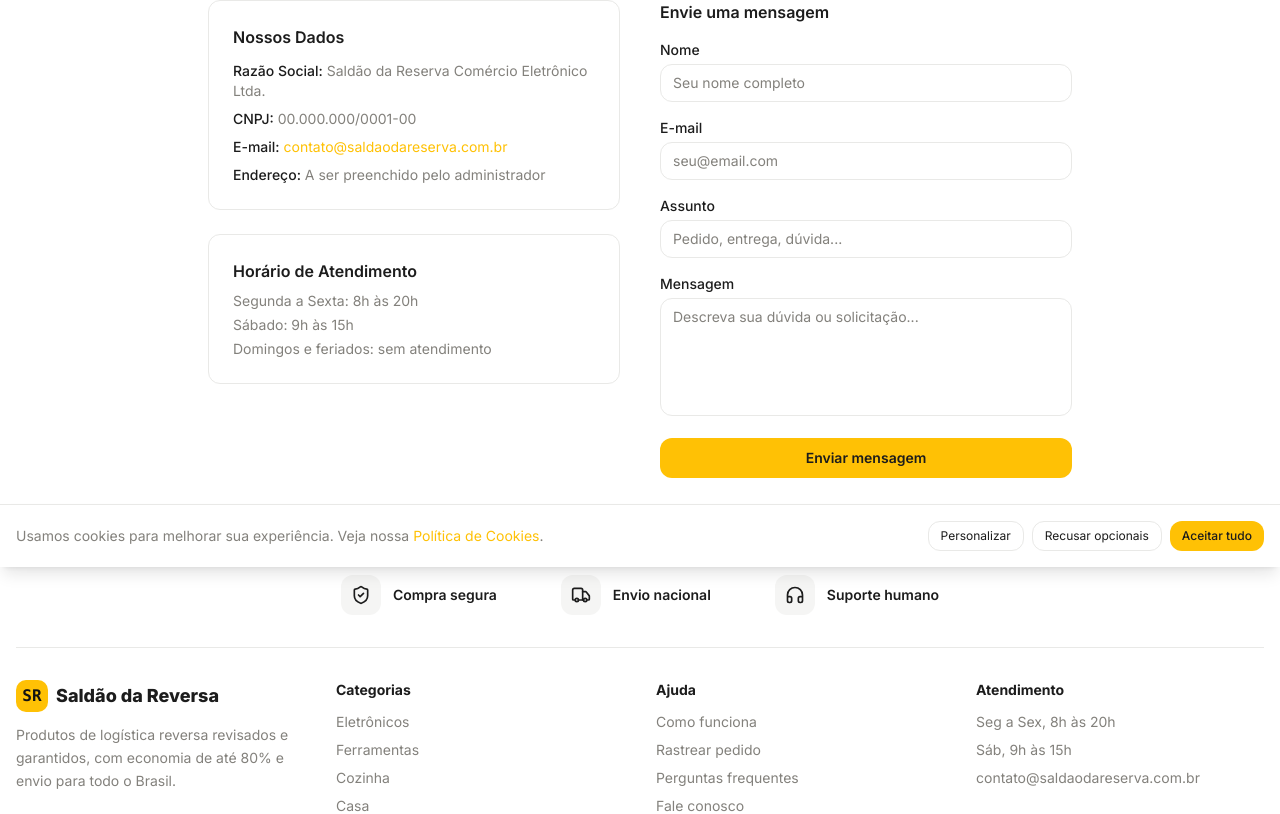
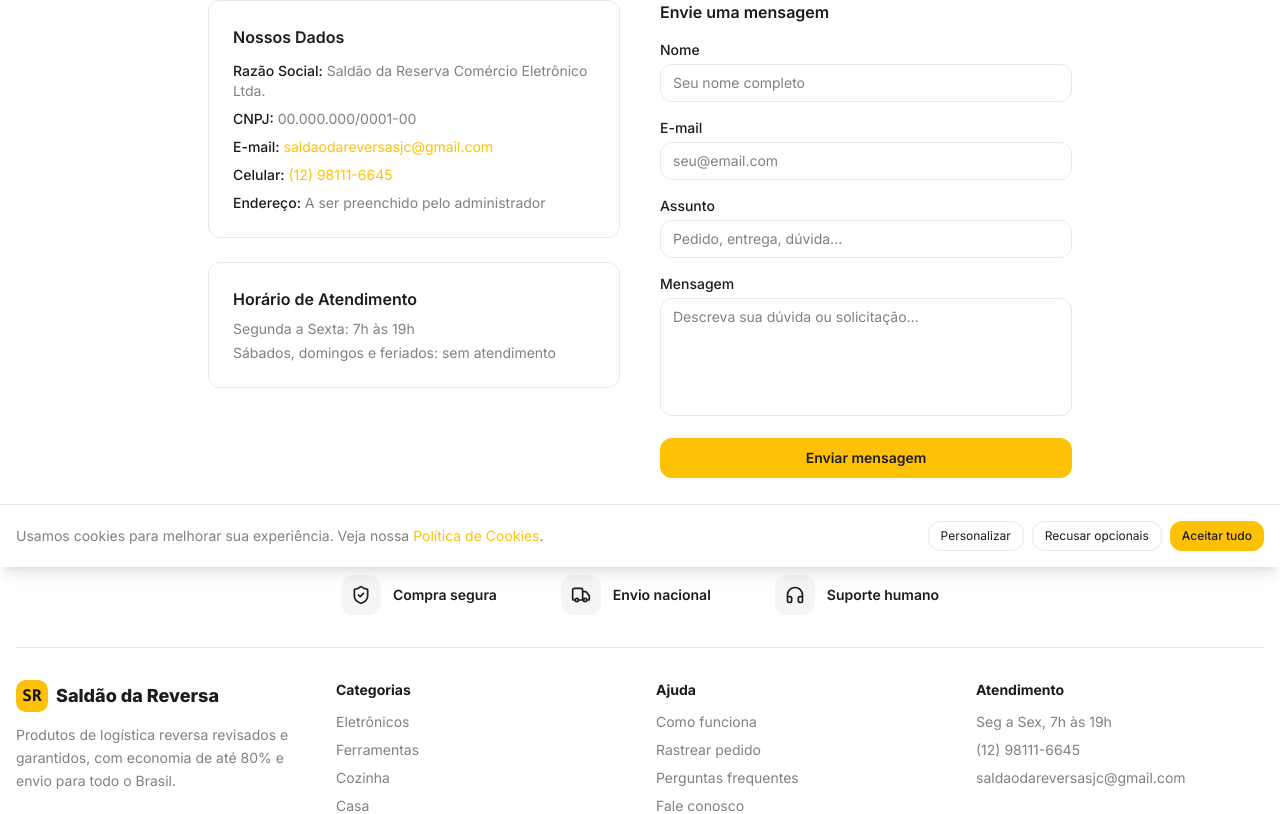
Before and after one commit to Chanciier/Sald-o-da-Reserva, a Next.js app in the folder apps/web/: page /contato in a window 1280 px wide. Shown: the part 233-1047 px from the top of the page. Built offline with nearby package versions, Linux system fonts and the light colour scheme; no server answers.

Commit message:
fix: atualiza contato e horário de atendimento

```diff
--- a/apps/web/src/app/contato/page.tsx
+++ b/apps/web/src/app/contato/page.tsx
@@ -61,10 +61,16 @@
               <li>
                 <span className="font-medium text-foreground">E-mail:</span>{' '}
                 <a
-                  href="mailto:contato@saldaodareserva.com.br"
+                  href="mailto:saldaodareversasjc@gmail.com"
                   className="text-primary hover:underline"
                 >
-                  contato@saldaodareserva.com.br
+                  saldaodareversasjc@gmail.com
+                </a>
+              </li>
+              <li>
+                <span className="font-medium text-foreground">Celular:</span>{' '}
+                <a href="tel:+5512981116645" className="text-primary hover:underline">
+                  (12) 98111-6645
                 </a>
               </li>
               <li>
@@ -77,9 +83,8 @@
           <div className="rounded-xl border border-border p-6 text-sm space-y-2">
             <h2 className="text-base font-semibold">Horário de Atendimento</h2>
             <ul className="space-y-1 text-muted-foreground">
-              <li>Segunda a Sexta: 8h às 20h</li>
-              <li>Sábado: 9h às 15h</li>
-              <li>Domingos e feriados: sem atendimento</li>
+              <li>Segunda a Sexta: 7h às 19h</li>
+              <li>Sábados, domingos e feriados: sem atendimento</li>
             </ul>
           </div>
         </div>
--- a/apps/web/src/components/layout/footer.tsx
+++ b/apps/web/src/components/layout/footer.tsx
@@ -95,11 +95,15 @@
           <div>
             <h3 className="text-sm font-bold text-foreground">Atendimento</h3>
             <ul className="mt-3 space-y-2 text-sm text-muted-foreground">
-              <li>Seg a Sex, 8h às 20h</li>
-              <li>Sáb, 9h às 15h</li>
+              <li>Seg a Sex, 7h às 19h</li>
               <li>
-                <a href="mailto:contato@saldaodareserva.com.br" className="hover:text-foreground">
-                  contato@saldaodareserva.com.br
+                <a href="tel:+5512981116645" className="hover:text-foreground">
+                  (12) 98111-6645
+                </a>
+              </li>
+              <li>
+                <a href="mailto:saldaodareversasjc@gmail.com" className="hover:text-foreground">
+                  saldaodareversasjc@gmail.com
                 </a>
               </li>
             </ul>
```
Also changed, not shown: 1 other file (tests, documents, lock files or other folders).
